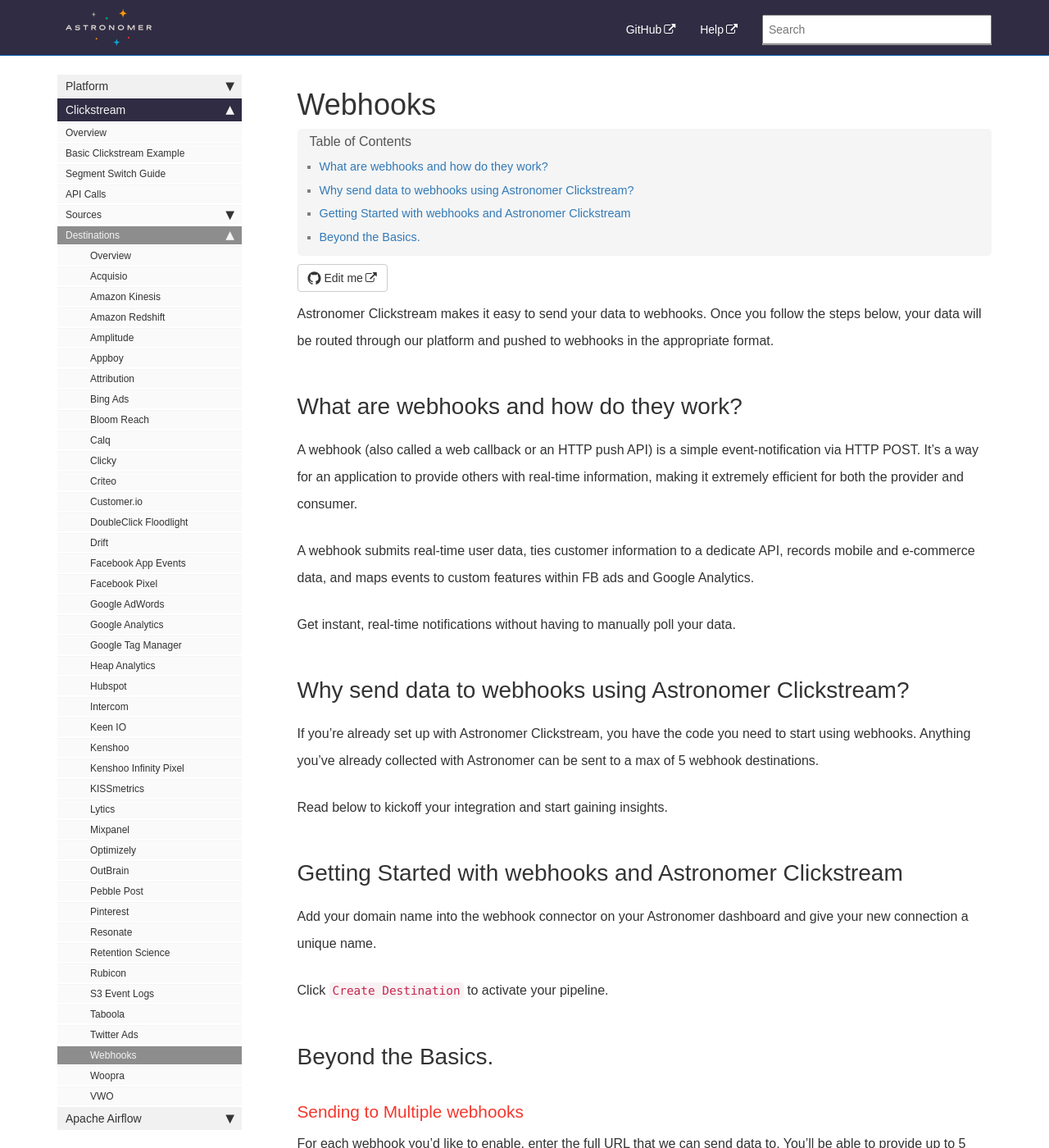
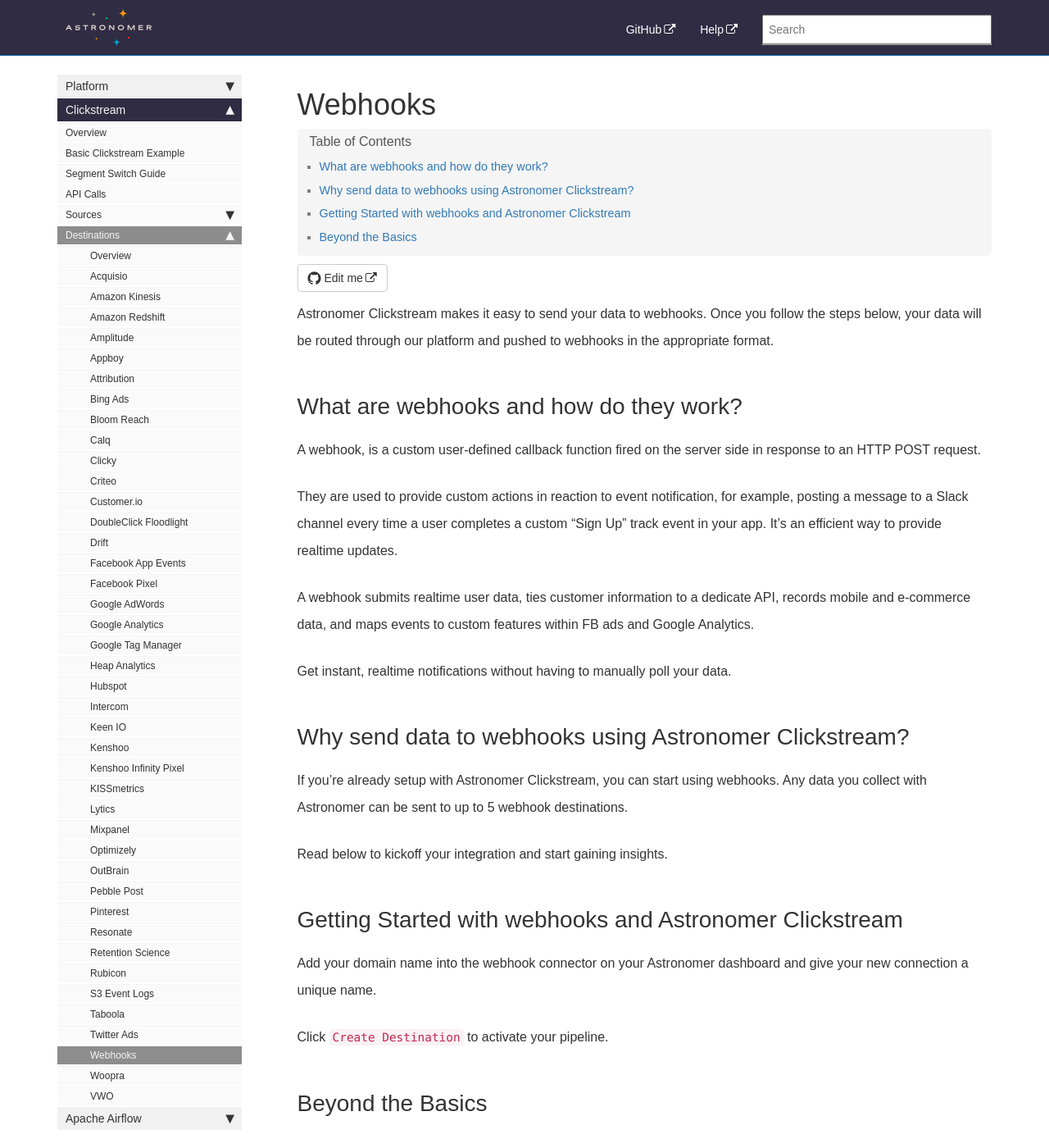
Before and after one commit to petedejoy/documentation, a Jekyll site: the page built from v2/clickstream/destinations/webhooks.md, in a window 1280 px wide and 1400 px high. Shown: the whole window at 82% size. Built offline with Jekyll 4.4.1, drawn with Linux system fonts in a browser that asks for light colours; nearby versions of some CDN libraries; some web fonts are replaced; comment, search, counter and statistics services are not loaded.

Commit message:
Make explanation clearer and more succicnt

```diff
--- a/v2/clickstream/destinations/webhooks.md
+++ b/v2/clickstream/destinations/webhooks.md
@@ -6,15 +6,17 @@ Astronomer Clickstream makes it easy to send your data to webhooks. Once you fol
 
 ## What are webhooks and how do they work?
 
-A webhook (also called a web callback or an HTTP push API) is a simple event-notification via HTTP POST. It's a way for an application to provide others with real-time information, making it extremely efficient for both the provider and consumer.
+A webhook, is a custom user-defined callback function fired on the server side in response to an HTTP POST request.
 
-A webhook submits real-time user data, ties customer information to a dedicate API, records mobile and e-commerce data, and maps events to custom features within FB ads and Google Analytics.
+They are used to provide custom actions in reaction to event notification, for example, posting a message to a Slack channel every time a user completes a custom "Sign Up" track event in your app. It's an efficient way to provide realtime updates.
 
-Get instant, real-time notifications without having to manually poll your data.
+A webhook submits realtime user data, ties customer information to a dedicate API, records mobile and e-commerce data, and maps events to custom features within FB ads and Google Analytics.
+
+Get instant, realtime notifications without having to manually poll your data.
 
 ## Why send data to webhooks using Astronomer Clickstream?
 
-If you're already set up with Astronomer Clickstream,  you have the code you need to start using webhooks. Anything you've already collected with Astronomer can be sent to a max of 5 webhook destinations.
+If you're already setup with Astronomer Clickstream,  you can start using webhooks. Any data you collect with Astronomer can be sent to up to 5 webhook destinations.
 
 Read below to kickoff your integration and start gaining insights.
 
@@ -24,7 +26,7 @@ Add your domain name into the webhook connector on your Astronomer dashboard and
 
 Click `Create Destination` to activate your pipeline.
 
-## Beyond the Basics.
+## Beyond the Basics
 
 ### Sending to Multiple webhooks
 
```
